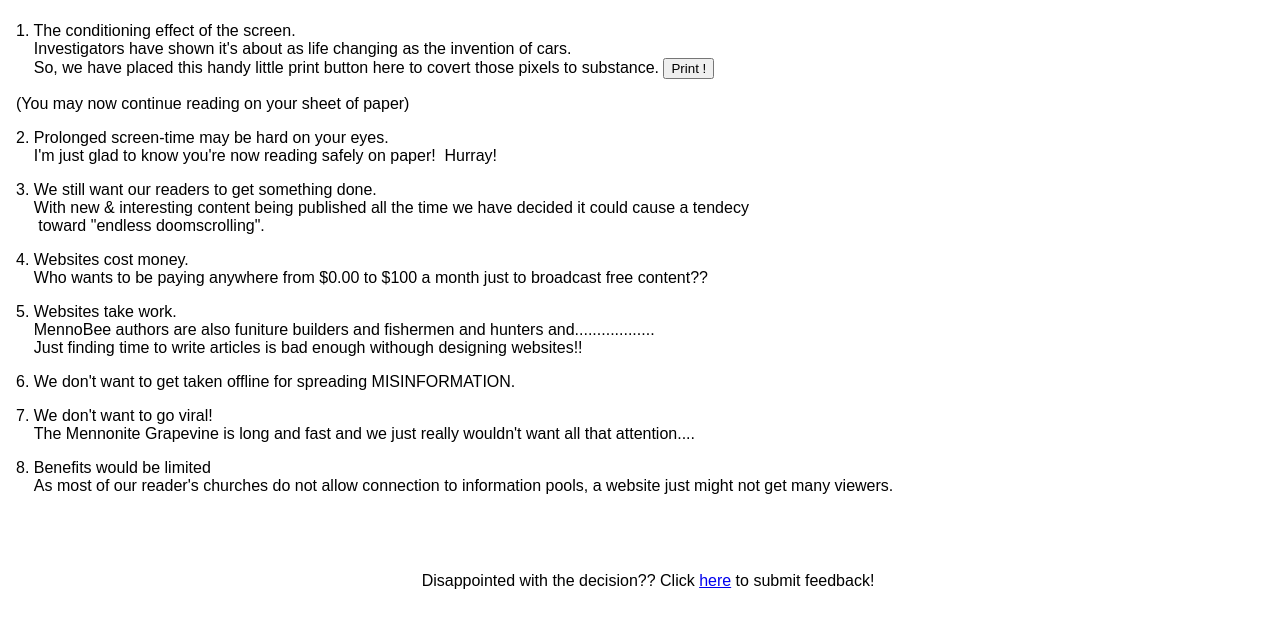
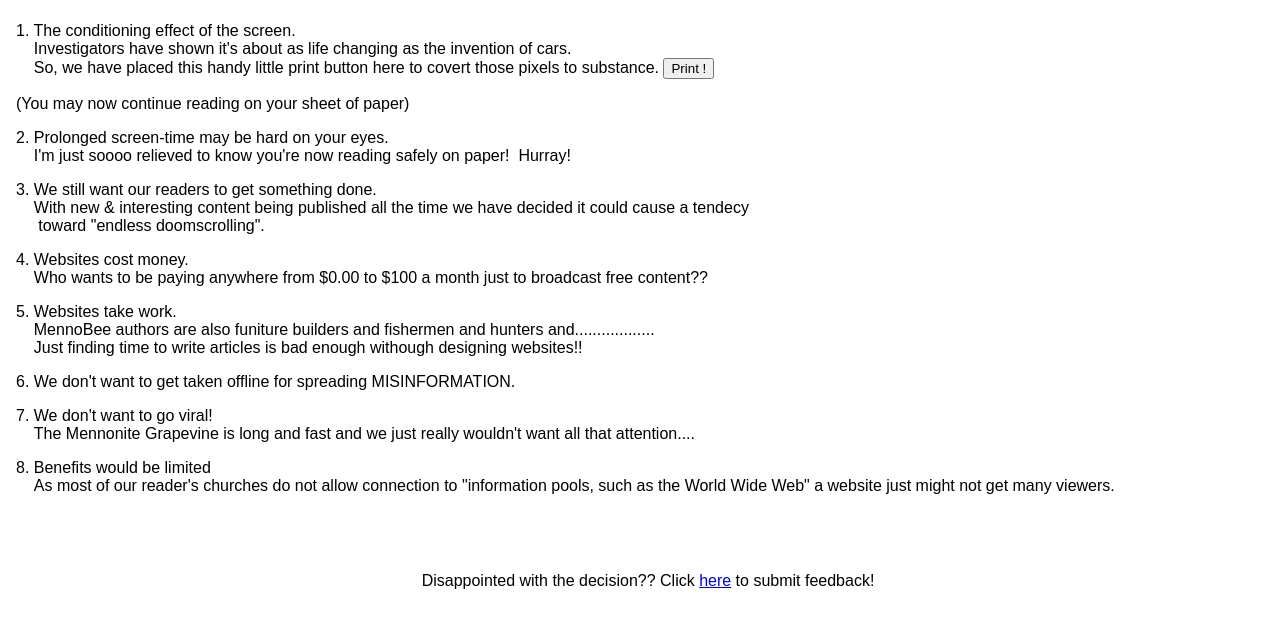
Before and after one commit to mennobee/mennobee.github.io, a plain HTML site: page index.html in a window 1280 px wide. Shown: the part 180-800 px from the top of the page. Drawn offline with Linux system fonts and the light colour scheme.

Commit message:
Update index.html

```diff
--- a/index.html
+++ b/index.html
@@ -79,7 +79,7 @@
 			<div class="topnav">
 
 				<!-- Left-aligned links (default) -->
-				<a class="navbar-brand" href="https://mennobee.github.io">
+				<a class="navbar-brand" href="index.html">
 					<div class="logo-image">
 						  <img src="IMG_02.png" class="img-fluid">
 					</div>
@@ -100,7 +100,7 @@
 		<button onclick="window.print()">Print !</button></p>
 	<p>(You may now continue reading on your sheet of paper)</p>
 	<p>2. Prolonged screen-time may be hard on your eyes.<br>
-		&nbsp;&nbsp;&nbsp;&nbsp;I'm just glad to know you're now reading safely on paper!&nbsp;&nbsp;Hurray!</p>
+		&nbsp;&nbsp;&nbsp;&nbsp;I'm just soooo relieved to know you're now reading safely on paper!&nbsp;&nbsp;Hurray!</p>
 	<p>3. We still want our readers to get something done.<br>
 		&nbsp;&nbsp;&nbsp;&nbsp;With new & interesting content being published all the time we have decided it could cause a tendecy<br>
 		&nbsp;&nbsp;&nbsp;&nbsp; toward "endless doomscrolling".</p>
@@ -113,7 +113,7 @@
 	<p>7. We don't want to go viral!<br>
 			&nbsp;&nbsp;&nbsp;&nbsp;The Mennonite Grapevine is long and fast and we just really wouldn't want all that attention....</p>
 	<p>8. Benefits would be limited<br>
-			&nbsp;&nbsp;&nbsp;&nbsp;As most of our reader's churches do not allow connection to information pools, a website just might not get many viewers.</p>
+			&nbsp;&nbsp;&nbsp;&nbsp;As most of our reader's churches do not allow connection to "information pools, such as the World Wide Web" a website just might not get many viewers.</p>
 			<pre>
 
 
@@ -124,4 +124,3 @@
 
 
 	</body>
-  </html>
```
